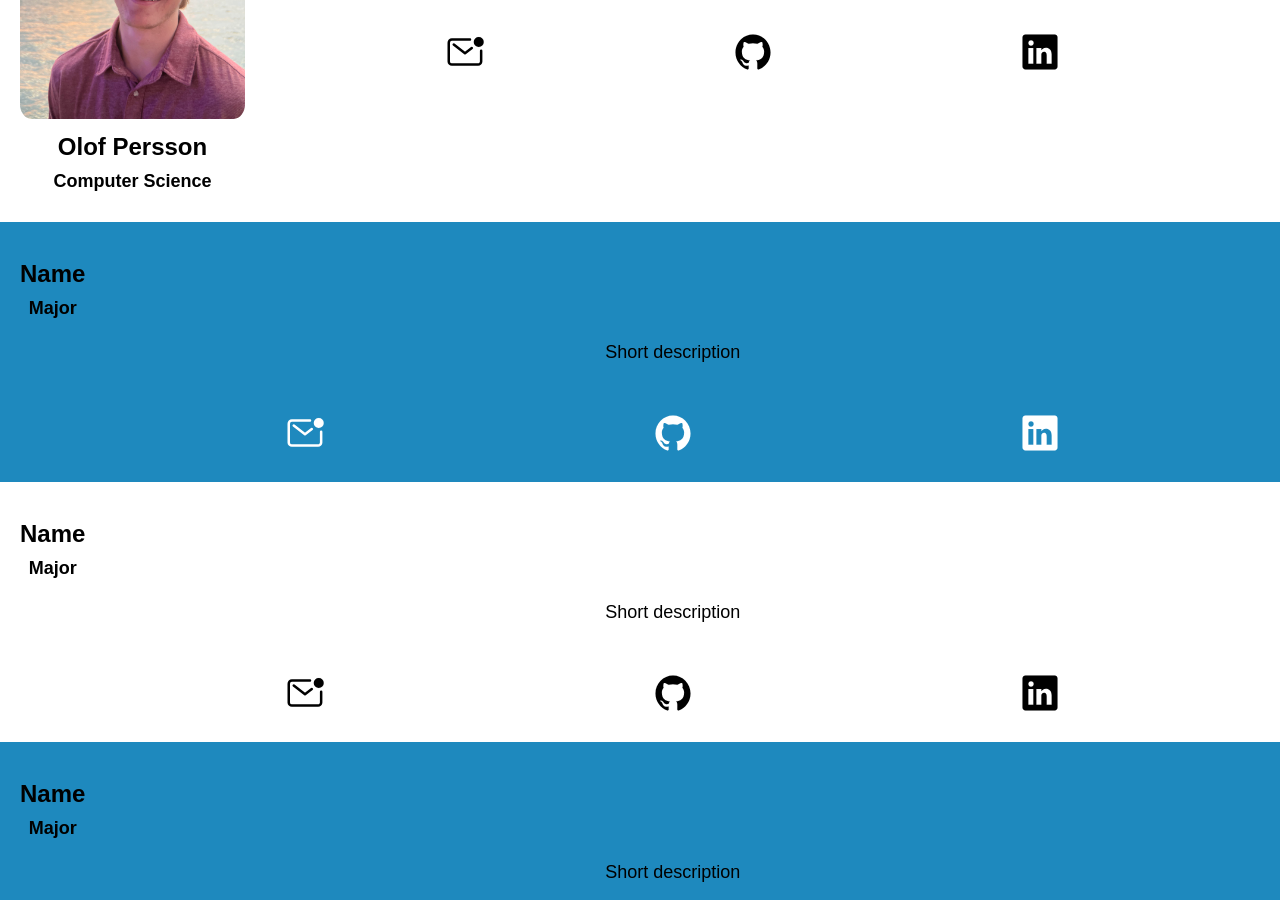
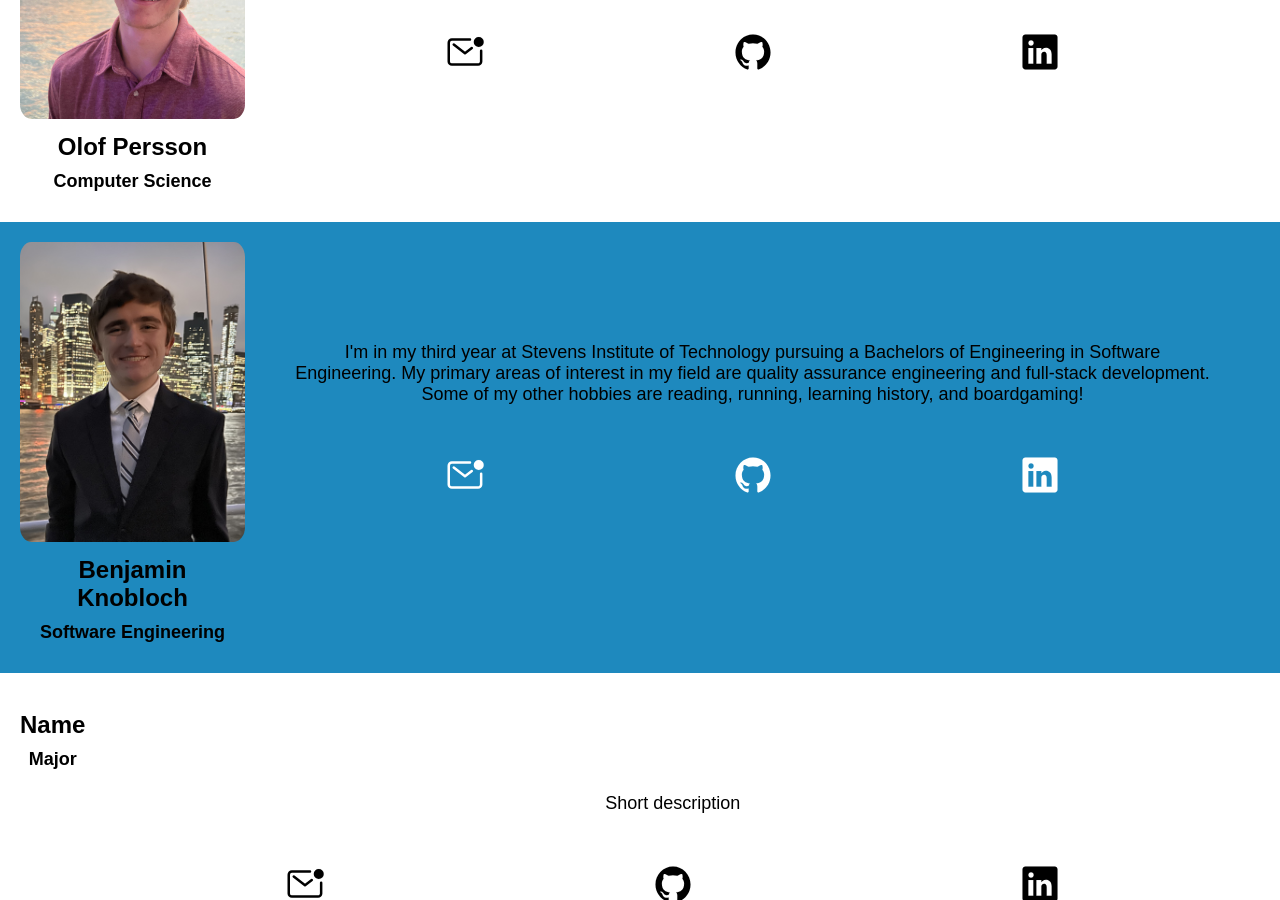
Before and after one commit to SE4AIResearch/AntiCopyPaster_Summer2023, a Jekyll site: the page pages/about.html, which Jekyll copies as it is, in a window 1280 px wide and 900 px high, scrolled down 725 px. Built offline with Jekyll 4.4.1, drawn with Linux system fonts in a browser that asks for light colours.

Commit message:
Added Ben to About page

```diff
--- a/pages/about.html
+++ b/pages/about.html
@@ -63,17 +63,17 @@
 	</div>
 	<div class="team_member">
 		<div class="profile_titles">
-			<img src="">
-			<h2>Name</h2>
-			<h3>Major</h3>
+			<img src="../assets/BKportrait.jpg">
+			<h2>Benjamin Knobloch</h2>
+			<h3>Software Engineering</h3>
 		</div>
 		<div class="description">
-			<p>Short description</p>
+			<p>I'm in my third year at Stevens Institute of Technology pursuing a Bachelors of Engineering in Software Engineering. My primary areas of interest in my field are quality assurance engineering and full-stack development. Some of my other hobbies are reading, running, learning history, and boardgaming!</p>
 			<div class="socialIcons">
 				<ul class="socialIcons-list">
-                        <li><a class="icon" href="" target="_blank"><ion-icon name="mail-unread-outline"></ion-icon></a></li>
-                        <li><a class="icon" href="" target="_blank"><ion-icon name="logo-github"></ion-icon></a></li>
-                        <li><a class="icon" href="" target="_blank"><ion-icon name="logo-linkedin"></ion-icon></a></li>
+                        <li><a class="icon" href="mailto:bknobloc@stevens.edu" target="_blank"><ion-icon name="mail-unread-outline"></ion-icon></a></li>
+                        <li><a class="icon" href="https://github.com/beknobloch" target="_blank"><ion-icon name="logo-github"></ion-icon></a></li>
+                        <li><a class="icon" href="https://www.linkedin.com/in/benjamin-knobloch/" target="_blank"><ion-icon name="logo-linkedin"></ion-icon></a></li>
                     </ul>
 			</div>
 		</div>
```
Also changed, not shown: assets/BKportrait.jpg (added).
